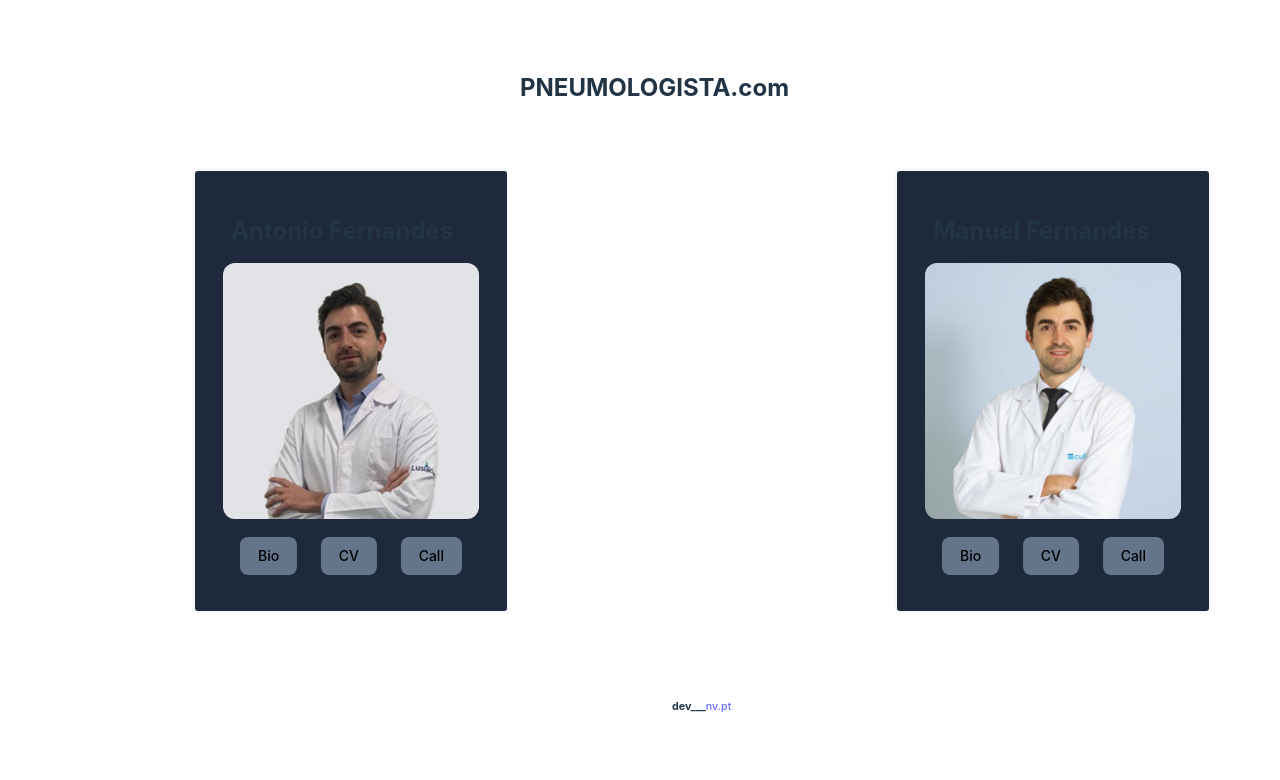
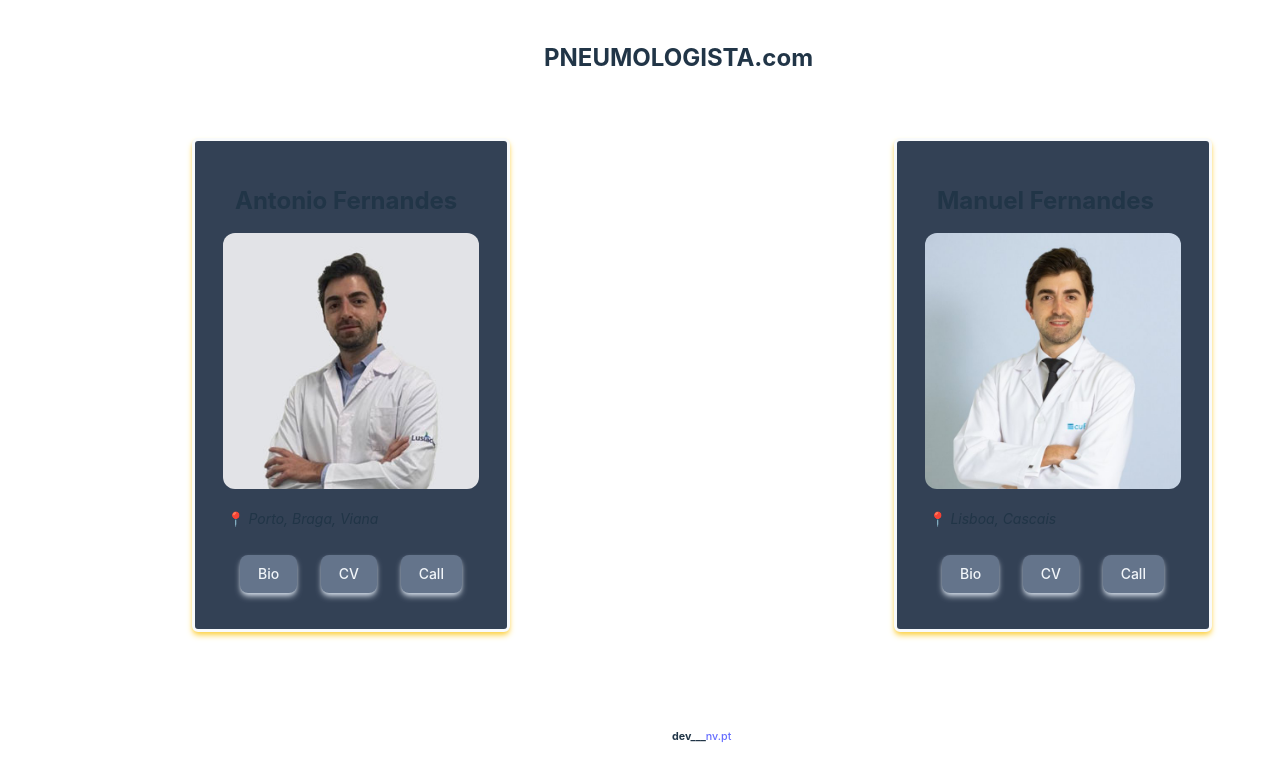
Before and after one commit to noelcv/pneumologista, a React (Vite) app in the folder pneumologista/: page / in a window 1280 px wide. Shown: the top 780 px of the page. Built offline with nearby package versions, Linux system fonts and the light colour scheme.

Commit message:
feat: location , buttons

```diff
--- a/pneumologista/src/components/DoctorCard.tsx
+++ b/pneumologista/src/components/DoctorCard.tsx
@@ -5,13 +5,13 @@ interface DoctorProps {
   name: string,
   image?: string,
   bio?: string,
-  longBio?: string,
   callLink?: string,
+  location?: string,
   cv?: string[]
 }
 
 const DoctorCard: FunctionComponent<DoctorProps> = (props: DoctorProps) => {
-  const { name, image, bio, longBio, callLink, cv } = props;
+  const { name, image, bio, location, callLink, cv } = props;
   const [showBio, setShowBio] = React.useState<boolean>(false);
   const [showCv, setShowCv] = React.useState<boolean>(false);
 
@@ -31,19 +31,20 @@ const DoctorCard: FunctionComponent<DoctorProps> = (props: DoctorProps) => {
   }
 
   return (
-    <div className="bg-slate-800 flex antialiased border-1 rounded-md border-solid border-slate-50 p-7 max-w-xs mb-2 px-auto mx-auto">
+    <div className="bg-slate-700 flex antialiased shadow-md shadow-amber-300 border-1 rounded-md border-solid border-slate-50 p-7 max-w-xs mb-5 px-auto md:mx-auto">
       <div>
-      <h2 className="col-start-2 ml-2">{name}</h2>
+      <h2 className="col-start-2 ml-3">{name}</h2>
       <div>
       <img src={image} className="rounded-xl min-w-32 min-h-32 max-w-64 max-h-64 static"/>
       </div>
 
       <div className=" flex flex-col">
 
+      <p className="italic ml-1 text-sm">📍 {location}</p>
       <div className='flex flex-row items-center mx-auto max-w-sm'>
-        <button className="text-sm mx-3 mt-3 mb-2 bg-slate-500 hover:cursor-pointer" onClick={()=>bioHandler()}>Bio</button>
-        <button className="text-sm mx-3 mt-3 mb-2 bg-slate-500 hover:cursor-pointer" onClick={()=>cvHandler()}>CV</button>
-        <button className="text-sm mx-3 mt-3 mb-2 bg-slate-500 hover:cursor-pointer" onClick={()=>callHandler()}>Call</button>
+        <button className="text-sm text-slate-100 mx-3 mt-3 mb-2 bg-slate-500 shadow-md hover:shadow-sm shadow-slate-300 hover:cursor-pointer" onClick={()=>bioHandler()}>Bio</button>
+        <button className="text-sm text-slate-100 mx-3 mt-3 mb-2 bg-slate-500 shadow-md hover:shadow-sm shadow-slate-300 hover:cursor-pointer" onClick={()=>cvHandler()}>CV</button>
+        <button className="text-sm text-slate-100 mx-3 mt-3 mb-2 bg-slate-500 shadow-md hover:shadow-sm shadow-slate-300 hover:cursor-pointer" onClick={()=>callHandler()}>Call</button>
       </div>
 
       {showBio && <p translate='yes'>{bio}</p>}
--- a/pneumologista/src/components/Footer.tsx
+++ b/pneumologista/src/components/Footer.tsx
@@ -4,7 +4,7 @@ const Footer: FunctionComponent = () => {
 
   return (
     <div className="flex">
-      <h6 className="xl:pt-12 2xl:pt-36 ml-2 xl:ml-96 xl:pl-24 inline-flex">dev___ <a href="http://www.nv.pt" target="_blank">nv.pt</a></h6>
+      <h6 className="xl:pt-12 2xl:pt-36 ml-36 xl:ml-96 xl:pl-24 justify-center inline-flex">dev___ <a href="http://www.nv.pt" target="_blank">nv.pt</a></h6>
     </div>
   );
 };
--- a/pneumologista/src/components/Header.tsx
+++ b/pneumologista/src/components/Header.tsx
@@ -3,8 +3,8 @@ import { FunctionComponent } from 'react';
 const Header: FunctionComponent = () => {
 
   return (
-    <div className="grid grid-cols-12 pb-1 sticky z-2 w-screen xl:pb-12 3xl:pb-32 3xl:-mt-32">
-      <h1 className="col-start-1 text-2xl ml-2 md:col-start-4 3xl:col-start-3 2xl:ml-20 3xl:-ml-11">PNEUMOLOGISTA.com</h1>
+    <div className="grid grid-cols-10 pb-1 sticky z-2 w-screen xl:pb-12 3xl:pb-32 3xl:-mt-32">
+      <h1 className="col-start-1 text-2xl ml-7 md:col-start-3 md:ml-24 2xl:-ml-12 3xl:col-start-3 3xl:-ml-11">PNEUMOLOGISTA.com</h1>
     </div>
   );
 };
--- a/pneumologista/src/pages/Homepage.tsx
+++ b/pneumologista/src/pages/Homepage.tsx
@@ -2,10 +2,16 @@ import { FunctionComponent } from 'react'
 import DoctorCard from '../components/DoctorCard'
 
 const Homepage: FunctionComponent = () => {
-  const bioAntonio = 'Especialista em Pneumologia, inscrito no Colégio da Especialidade da Ordem dos Médicos'
-  const cvAntonio = ['2019: Diploma Europeu em Medicina Respiratória do Adulto (European Respiratory Society)','Internato de Formação Específica de Pneumologia no Centro Hospitalar e Universitário de Coimbra, E.P.E.','Formação em Medicina Intensiva na Unidade de Cuidados Intensivos Respiratórios do Centro Hospitalar Lisboa Norte, E.P.E.', 'Mestrado Integrado em Medicina na Faculdade de Ciências da Saúde - UBI.', 'Colaboração na formação pré-graduada dos alunos do Mestrado Integrado em Medicina da Faculdade de Medicina da Universidade de Coimbra.', 'Co-investigador em vários estudos prospetivos.', 'Membro da Sociedade Portuguesa de Pneumologia e da European Respiratory Society.']
+  const bioAntonio = 'Especialista em Pneumologia, inscrito no Colégio da Especialidade da Ordem dos Médicos, membro da Sociedade Portuguesa de Pneumologia e da European Respiratory Society.'
+  const cvAntonio = ['2019: Diploma Europeu em Medicina Respiratória do Adulto (European Respiratory Society)',
+  'Internato de Formação Específica de Pneumologia no Centro Hospitalar e Universitário de Coimbra, E.P.E.',
+  'Formação em Medicina Intensiva na Unidade de Cuidados Intensivos Respiratórios do Centro Hospitalar Lisboa Norte, E.P.E.',
+  'Mestrado Integrado em Medicina na Faculdade de Ciências da Saúde - UBI.',
+  'Colaboração na formação pré-graduada dos alunos do Mestrado Integrado em Medicina da Faculdade de Medicina da Universidade de Coimbra.',
+  'Co-investigador em vários estudos prospetivos.']
   const callAntonio = 'https://maislusiadas.pt/Portal/DoctorDetail?PractitionerId=2353'
   const bioManuel = 'Especialista em Pneumologia, membro da Sociedade Portuguesa de Pneumologia e da European Respiratory Society'
+
   const cvManuel = ['Desde 2020 - Pneumologista, Clínica CUF S. Domingos de Rana', 'Desde 2020 - Pneumologista, Hospital de Cascais',
   '2018-2020 - Colaborador como professor convidado na formação pré-graduada dos alunos da Licenciatura em Cardiopneumologia da Escola Superior de Saúde da Cruz Vermelha Portuguesa',
   '2015-2020 - Colaborador na formação pré-graduada dos alunos do 3º, 4º e 6º ano do Mestrado Integrado em Medicina da Faculdade de Medicina da Universidade de Lisboa',
@@ -15,12 +21,12 @@ const Homepage: FunctionComponent = () => {
 
 
   return (
-      <div className="flex justify-between mx-auto flex-col sm:flex-row md:grid md:grid-flow-col md:gap-32 xl:gap-96">
+      <div className="flex justify-between ml-5 -mr-3 md:mx-auto flex-col sm:flex-row md:grid md:grid-flow-col md:gap-32 xl:gap-96">
           <div>
-            <DoctorCard name="Antonio Fernandes" image="/antonio.jpeg" bio={bioAntonio} cv={cvAntonio} callLink={callAntonio}/>
+            <DoctorCard name="Antonio Fernandes" image="/antonio.jpeg" location="Porto, Braga, Viana" bio={bioAntonio} cv={cvAntonio} callLink={callAntonio}/>
           </div>
           <div>
-            <DoctorCard name="Manuel Fernandes" image="/manuel.jpeg" bio={bioManuel} cv={cvManuel} callLink={callManuel}/>
+            <DoctorCard name="Manuel Fernandes" image="/manuel.jpeg" location="Lisboa, Cascais" bio={bioManuel} cv={cvManuel} callLink={callManuel}/>
           </div>
       </div>
 
```
